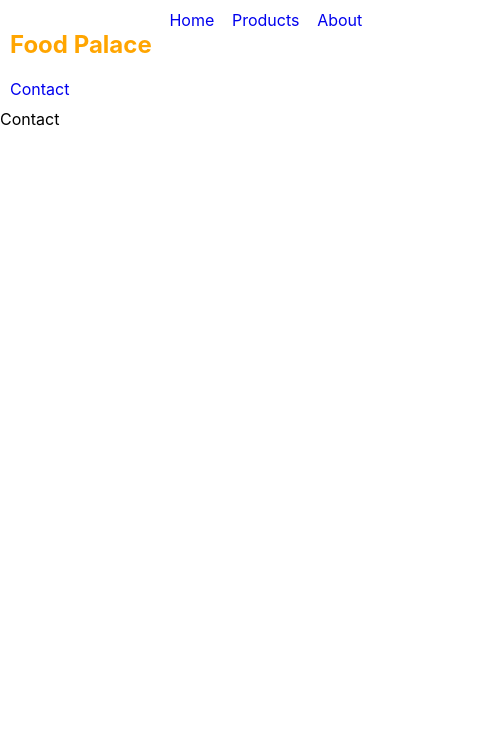
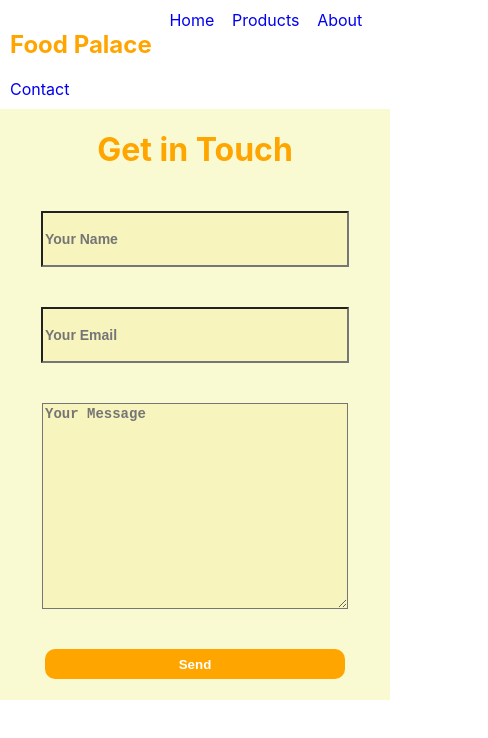
Before and after one commit to abolanle111/REACT-GROUP-30, a React (Create React App) app in the folder food-palace/: page /contact in a window 390 px wide. Shown: the top 738 px of the page, 488 px wide, since content can reach past the window. Built offline with nearby package versions, Linux system fonts and the light colour scheme.

Commit message:
contact page

```diff
--- a/food-palace/package.json
+++ b/food-palace/package.json
@@ -4,8 +4,10 @@
   "private": true,
   "dependencies": {
     "cra-template": "1.2.0",
+    "link-react": "^3.0.0",
     "react": "^18.0.0",
     "react-dom": "^18.0.0",
+    "react-router": "^6.3.0",
     "react-router-dom": "^6.3.0",
     "react-scripts": "^5.0.1"
   },
--- a/food-palace/src/components/Contact.js
+++ b/food-palace/src/components/Contact.js
@@ -1,8 +1,19 @@
 import React from 'react'
+import './Contacts/Contact.css'
 
-const Contact = () => {
+function Contact() {
   return (
-    <div>Contact</div>
+    <div className='Contact'>
+      <div className='header'>
+        <h1 className='head'>Get in Touch</h1>
+      </div>
+      <form>
+        <input type="text" placeholder='Your Name' name='Your Name' />
+        <input type="email" placeholder='Your Email' name='Your Email' />
+        <textarea rows="5" placeholder='Your Message' name='Your Message'/>
+        <button className='btn'>Send</button>
+      </form>
+    </div>
   )
 }
 
--- /dev/null
+++ b/food-palace/src/components/Contacts/Contact.css
@@ -0,0 +1,126 @@
+.Contact {
+    height: 70vh;
+    display: flex;
+    flex-direction: column;
+    background-color: lightgoldenrodyellow;
+    align-items: center;
+    justify-content: center;
+}
+
+.head {
+    display: flex;
+    flex-direction: column;
+    align-items: center;
+    justify-content: center;
+    color: #ffa500;
+}
+
+form {
+   width: 70%;
+   height: 70%;
+   display: flex;
+   flex-direction: column;
+   align-items: center;
+   justify-content: space-around;
+}
+
+input {
+    width: 500px;
+    height: 30px;
+    font-size: 14px;
+    font-weight: 700;
+    color: black;
+    background-color:  rgba(235, 220, 105, 0.2);
+
+}
+
+textarea {
+    width: 500px;
+    height: 200px;
+    font-size: 14px;
+    font-weight: 700;
+    background-color:  rgba(235, 220, 105, 0.2);
+    color: black;
+
+}
+
+.btn {
+    width: 500px;
+    height: 30px;
+    color: white;
+    background-color: #ffa500;
+    border: none;
+    border-radius: 10px;
+    font-weight: 700;
+    cursor: pointer;
+}
+
+.btn:hover {
+    background-color:  rgba(235, 220, 105, 0.2);;
+    color: #ffa500;
+  }
+
+  @media ( max-width: 920px ) {
+    .Contact {
+        height: 70vh;
+        display: flex;
+        flex-direction: column;
+        background-color:  lightgoldenrodyellow;
+        align-items: center;
+        justify-content: center;
+    }
+
+    .head {
+        display: flex;
+        flex-direction: column;
+        align-items: center;
+        justify-content: center;
+        color: #ffa500;
+    }
+
+    form {
+        width: 150%;
+        height: 150%;
+        display: flex;
+        flex-direction: column;
+        align-items: center;
+        justify-content: space-around;
+     }
+
+     input {
+        width: 300px;
+        height: 50px;
+        font-size: 14px;
+        font-weight: 700;
+        color: black;
+        background-color:  rgba(235, 220, 105, 0.2);
+
+    }
+
+     textarea {
+        width: 300px;
+        height: 200px;
+        font-size: 14px;
+        font-weight: 700;
+        background-color:  rgba(235, 220, 105, 0.2);
+        color: black;
+
+    }
+
+    .btn {
+        width: 300px;
+        height: 30px;
+        color: white;
+        background-color: #ffa500;
+        border: none;
+        border-radius: 10px;
+        font-weight: 700;
+        cursor: pointer;
+    }
+
+    .btn:hover {
+        background-color: cornsilk;
+        color: #ffa500;
+        cursor: pointer;
+      }
+  }
```
Also changed, not shown: 1 other file (tests, documents, lock files or other folders).
